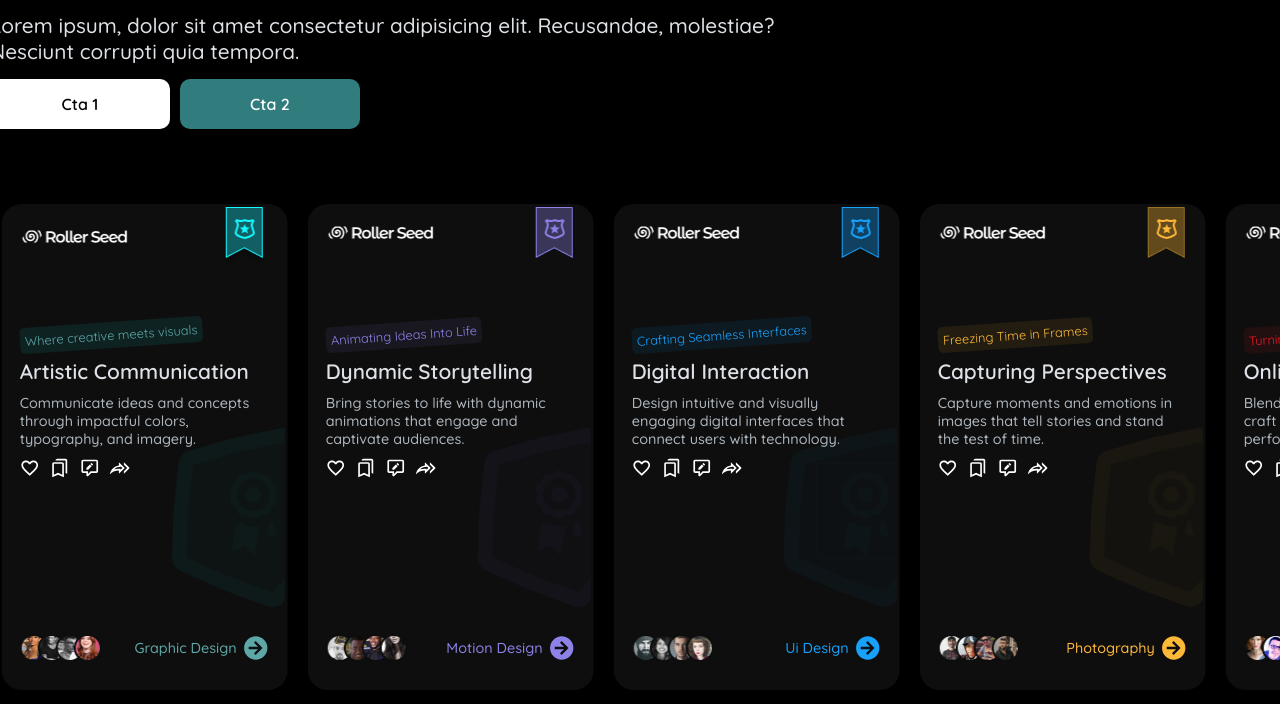
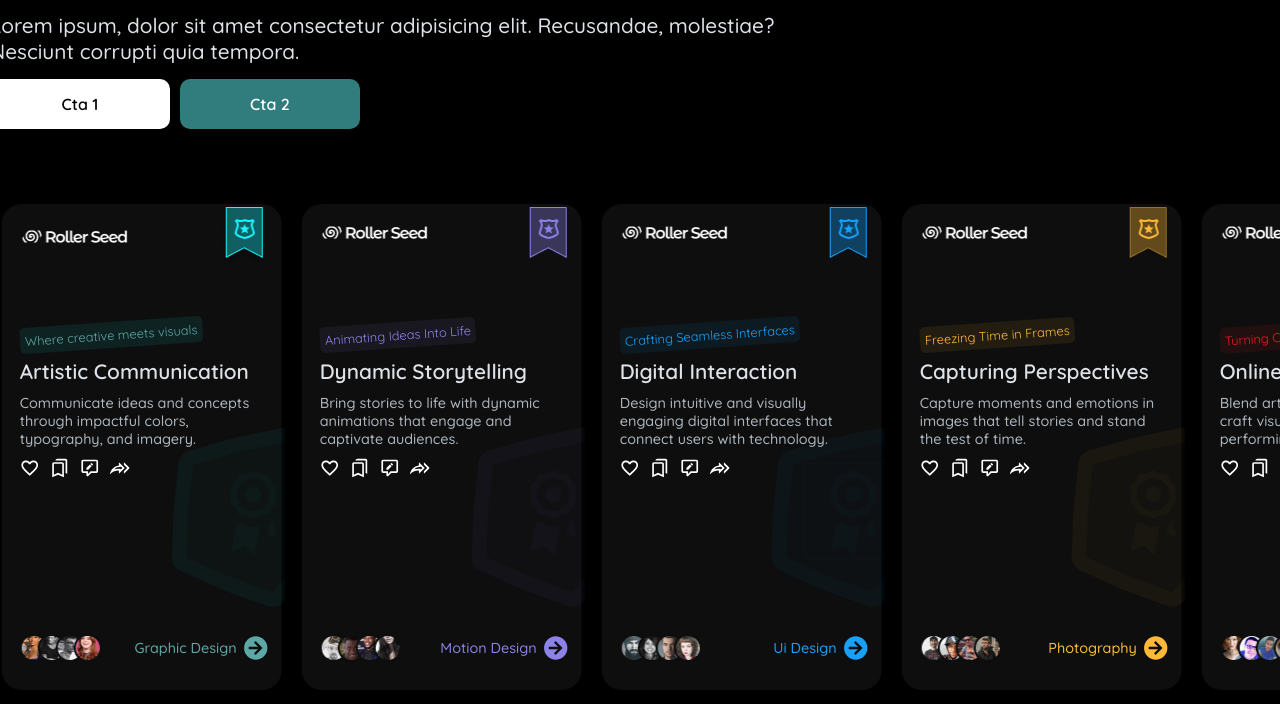
Before and after one commit to DIGORACCOON4279/Design-LandingPage, a plain HTML site: page index.html in a window 1280 px wide. Shown: the part 5622-6326 px from the top of the page. Drawn offline with Linux system fonts and the light colour scheme.

Commit message:
Making Wrap Section

```diff
--- a/assets/stylesheets/_tags.css
+++ b/assets/stylesheets/_tags.css
@@ -6,10 +6,6 @@
 .tagSection{
     width:100%;
     height:auto;
-    /* background-image: url("");
-    background-position: center;
-    background-size: cover;
-    background-repeat: no-repeat; */
     background-color: var(--black);
     margin:150px auto;
     display: flex;
@@ -124,7 +120,7 @@
                 padding:25px;
                 transition: transform 0.5s ease-in-out;
                 .tagBanner {
-                    width:auto;
+                    width:280px;
                     height: auto;
                     border-radius:20px;
                     background-color: var(--toneTen);
```
